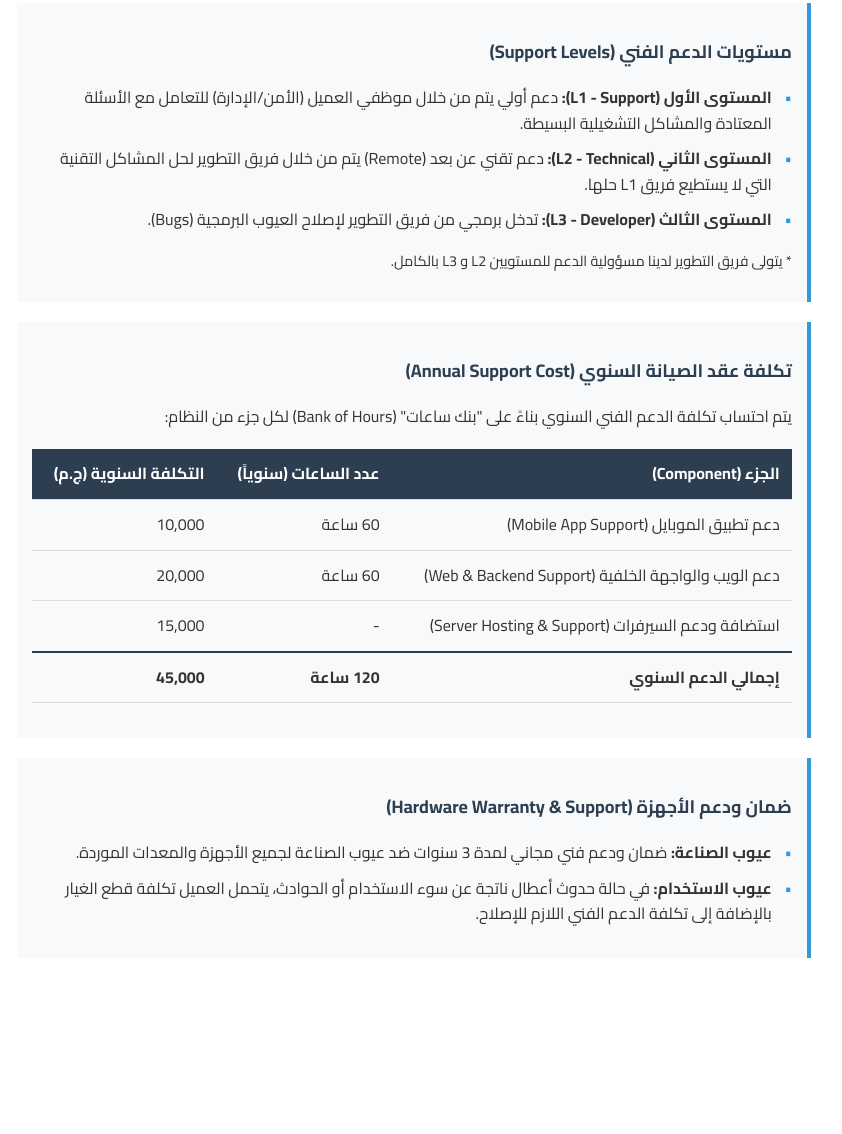
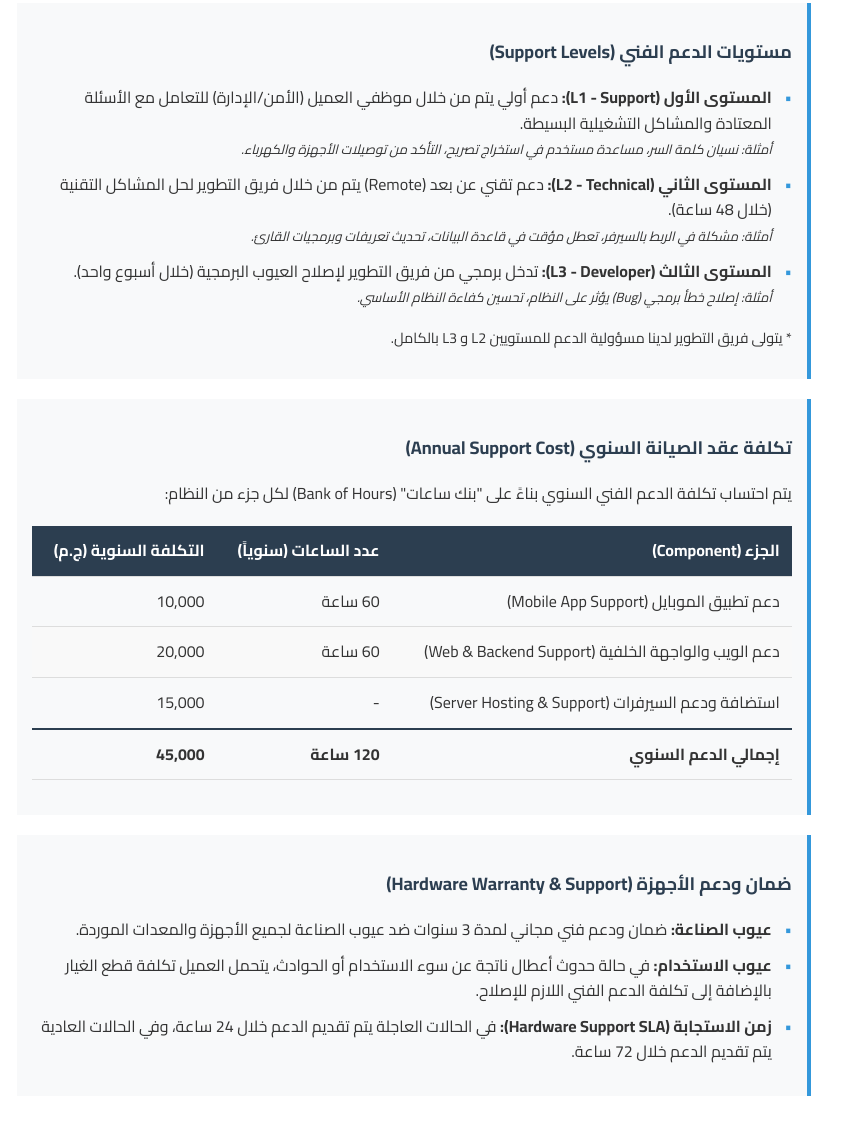
Before and after one commit to eslam411/test2, a plain HTML site: page index.html in a window 1280 px wide. Shown: the part 3252-4386 px from the top of the page, without its empty margins (226-1068 px from the left). Before the commit the page ends 4306 px from the top, so only its background shows below. Drawn offline with Linux system fonts and the light colour scheme.

Commit message:
Update index.html

```diff
--- a/index.html
+++ b/index.html
@@ -429,11 +429,20 @@
                 <h3>مستويات الدعم الفني (Support Levels)</h3>
                 <ul>
                     <li><strong>المستوى الأول (L1 - Support):</strong> دعم أولي يتم من خلال موظفي العميل (الأمن/الإدارة)
-                        للتعامل مع الأسئلة المعتادة والمشاكل التشغيلية البسيطة.</li>
+                        للتعامل مع الأسئلة المعتادة والمشاكل التشغيلية البسيطة.
+                        <br><small><em>أمثلة: نسيان كلمة السر، مساعدة مستخدم في استخراج تصريح، التأكد من توصيلات الأجهزة
+                                والكهرباء.</em></small>
+                    </li>
                     <li><strong>المستوى الثاني (L2 - Technical):</strong> دعم تقني عن بعد (Remote) يتم من خلال فريق
-                        التطوير لحل المشاكل التقنية التي لا يستطيع فريق L1 حلها.</li>
+                        التطوير لحل المشاكل التقنية (خلال 48 ساعة).
+                        <br><small><em>أمثلة: مشكلة في الربط بالسيرفر، تعطل مؤقت في قاعدة البيانات، تحديث تعريفات
+                                وبرمجيات القارئ.</em></small>
+                    </li>
                     <li><strong>المستوى الثالث (L3 - Developer):</strong> تدخل برمجي من فريق التطوير لإصلاح العيوب
-                        البرمجية (Bugs).</li>
+                        البرمجية (خلال أسبوع واحد).
+                        <br><small><em>أمثلة: إصلاح خطأ برمجي (Bug) يؤثر على النظام، تحسين كفاءة
+                                النظام الأساسي.</em></small>
+                    </li>
                 </ul>
                 <p style="margin-top: 10px; font-size: 0.9em;">* يتولى فريق التطوير لدينا مسؤولية الدعم للمستويين L2 و
                     L3 بالكامل.</p>
@@ -482,6 +491,8 @@
                         والمعدات الموردة.</li>
                     <li><strong>عيوب الاستخدام:</strong> في حالة حدوث أعطال ناتجة عن سوء الاستخدام أو الحوادث، يتحمل
                         العميل تكلفة قطع الغيار بالإضافة إلى تكلفة الدعم الفني اللازم للإصلاح.</li>
+                    <li><strong>زمن الاستجابة (Hardware Support SLA):</strong> في الحالات العاجلة يتم تقديم الدعم خلال
+                        24 ساعة، وفي الحالات العادية يتم تقديم الدعم خلال 72 ساعة.</li>
                 </ul>
             </div>
         </section>
```
